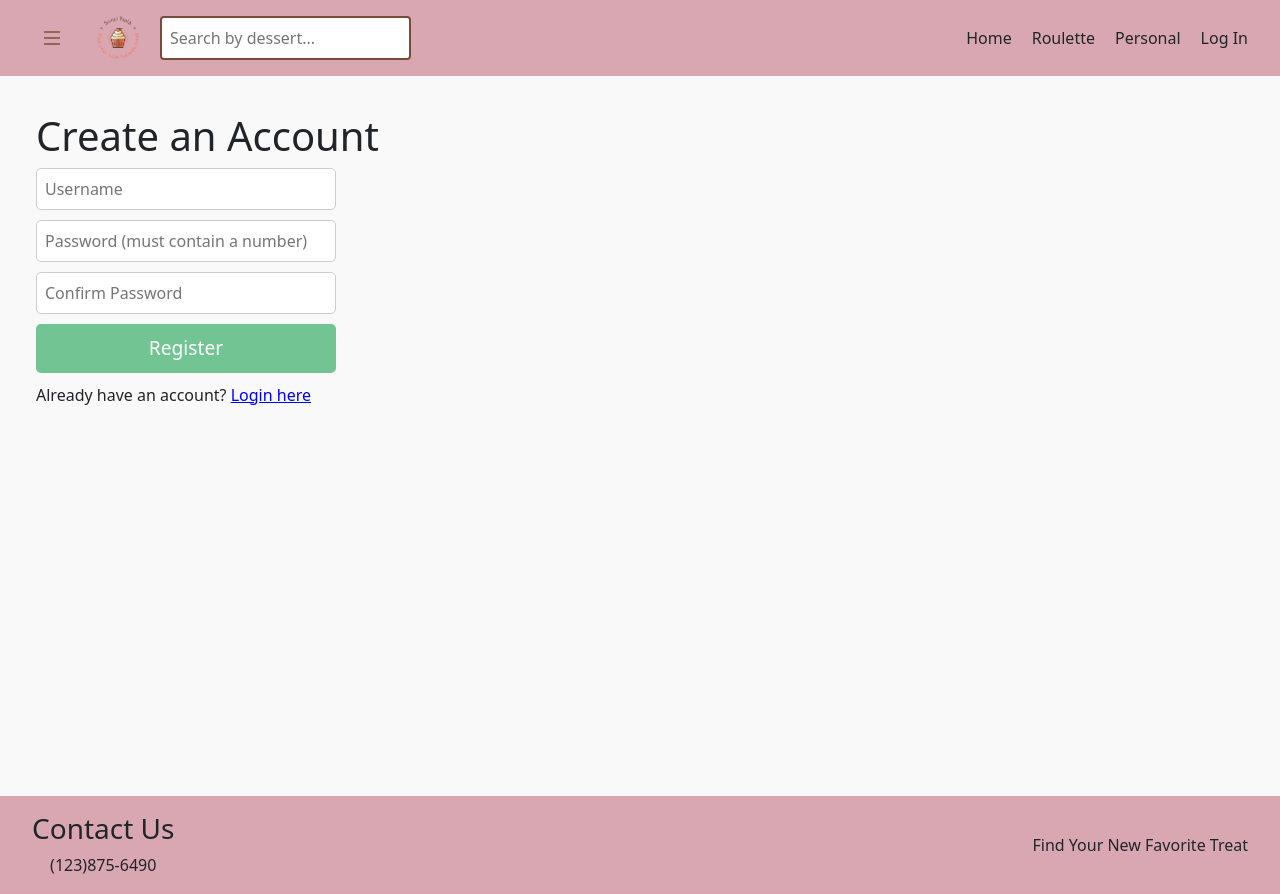
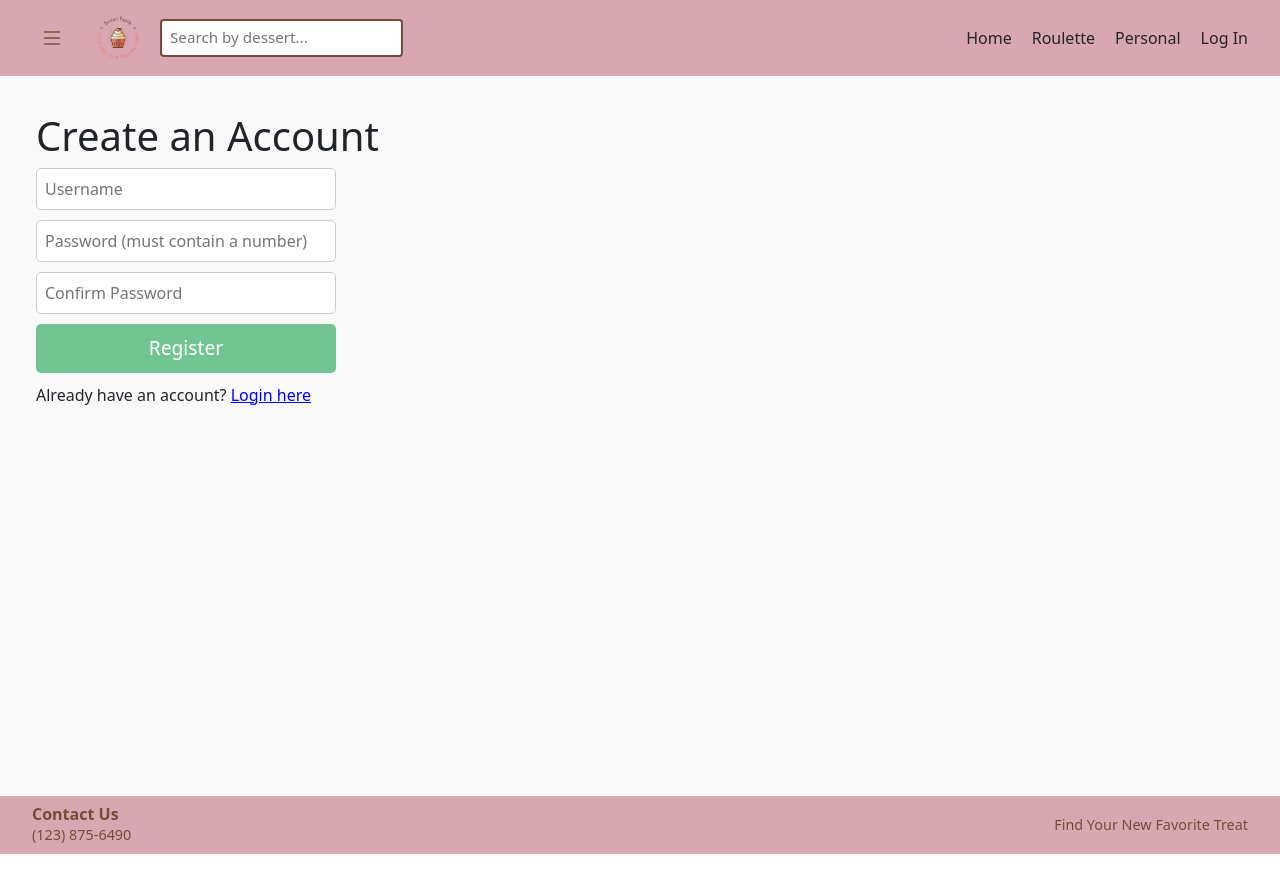
Before and after one commit to alexueda/sweets-project, a React (Create React App) app: page /register in a window 1280 px wide. After the commit the page ends 854 px from the top, so only its background shows below. Built offline with nearby package versions, Linux system fonts and the light colour scheme; the HTML template or start-up script is replaced by a standard one.

Commit message:
Also make the footer more slim

```diff
--- a/src/Components/Footer.jsx
+++ b/src/Components/Footer.jsx
@@ -1,17 +1,16 @@
-import React, { useState, useEffect, useRef } from 'react';
+// src/components/Footer.jsx
+import React from 'react';
 import '../css/Footer.css';
 
 function Footer() {
-
   return (
     <footer className="footer">
       <div className="footer-left">
         <h3 className="contact-us">Contact Us</h3>
-        <div>(123)875-6490</div>
+        <div className="contact-info">(123) 875-6490</div>
       </div>
-
       <div className="footer-right">
-        <div>Find Your New Favorite Treat</div>
+        <div className="slogan">Find Your New Favorite Treat</div>
       </div>
     </footer>
   );
--- a/src/css/Footer.css
+++ b/src/css/Footer.css
@@ -1,44 +1,38 @@
 /* src/css/Footer.css */
 
-/* The entire footer container */
 .footer {
   display: flex;
   justify-content: space-between;
   align-items: center;
-    padding: 1rem 2rem;
-    background-color: #d8a7b1; /* Milk Pink */
-    border-bottom: 1px solid #D8A7B1; /* Dusty Rose */
+  padding: 0.5rem 2rem;            /* Slimmer vertical padding */
+  background-color: #d8a7b1;       /* Milk Pink (matches header) */
+  /* Optionally, remove the border or switch to a subtle border-top */
+  border-top: 1px solid #D8A7B1;
 }
 
-  .footer-left {
+.footer-left,
+.footer-right {
   display: flex;
   flex-direction: column;
-    align-items: center;
+  align-items: flex-start;
 }
 
-  .site-title {
-    margin: 0 1rem 0 0;
-    color: #FFFFFF; /* White text */
-    font-family:cursive;
+.footer-right {
+  align-items: flex-end;
 }
 
-  .search-input {
-    padding: 0.5rem;
-    font-size: 1rem;
-    background-color: #FFFFFF; /* White search bar */
-    border: 2px solid #7B4B39; /* Cocoa Brown border */
-    border-radius: 4px;
+/* Adjust header in the footer */
+.contact-us {
+  margin: 0;
+  font-size: 1rem;              /* Smaller headline for a slim look */
+  font-weight: 600;
+  color: #7B4B39;               /* Cocoa Brown for consistency */
 }
 
-  .nav-link {
-    text-decoration: none;
-    color: #7B4B39; /* Mint Green */
-    cursor: pointer; /* Ensures the pointer cursor */
-    text-decoration: none; /* Optional: Removes underline */
-    padding: 5px 10px; /* Optional: Adds some spacing */
-    display: inline-block; /* Ensures it behaves like a button */
+/* Smaller text for contact info and slogan */
+.contact-info,
+.slogan {
+  font-size: 0.9rem;
+  color: #7B4B39;
+  font-weight: 500;
 }
-
-  .nav-link:hover {
-    color: #5a5a5a00; /* Optional: Change color on hover */
-  }
```
Lines whose indentation alone changed are shown as unchanged.
